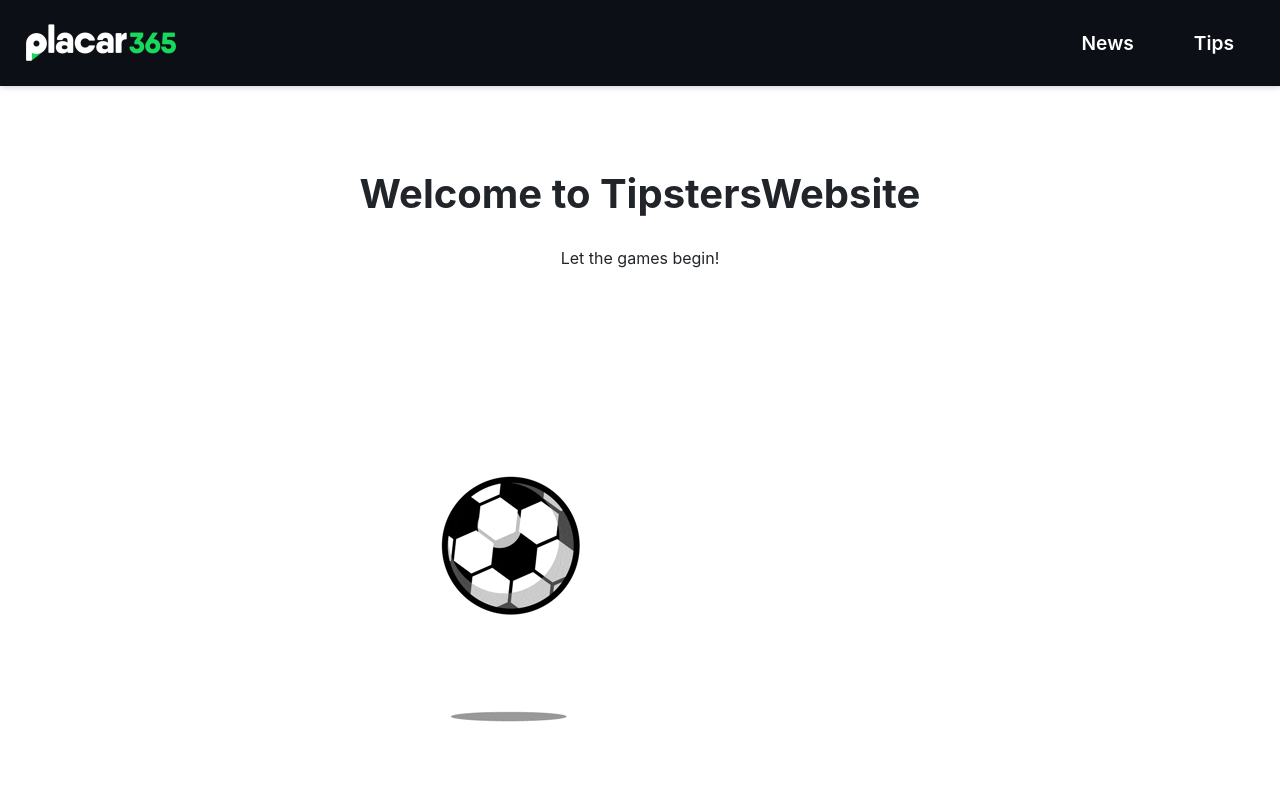
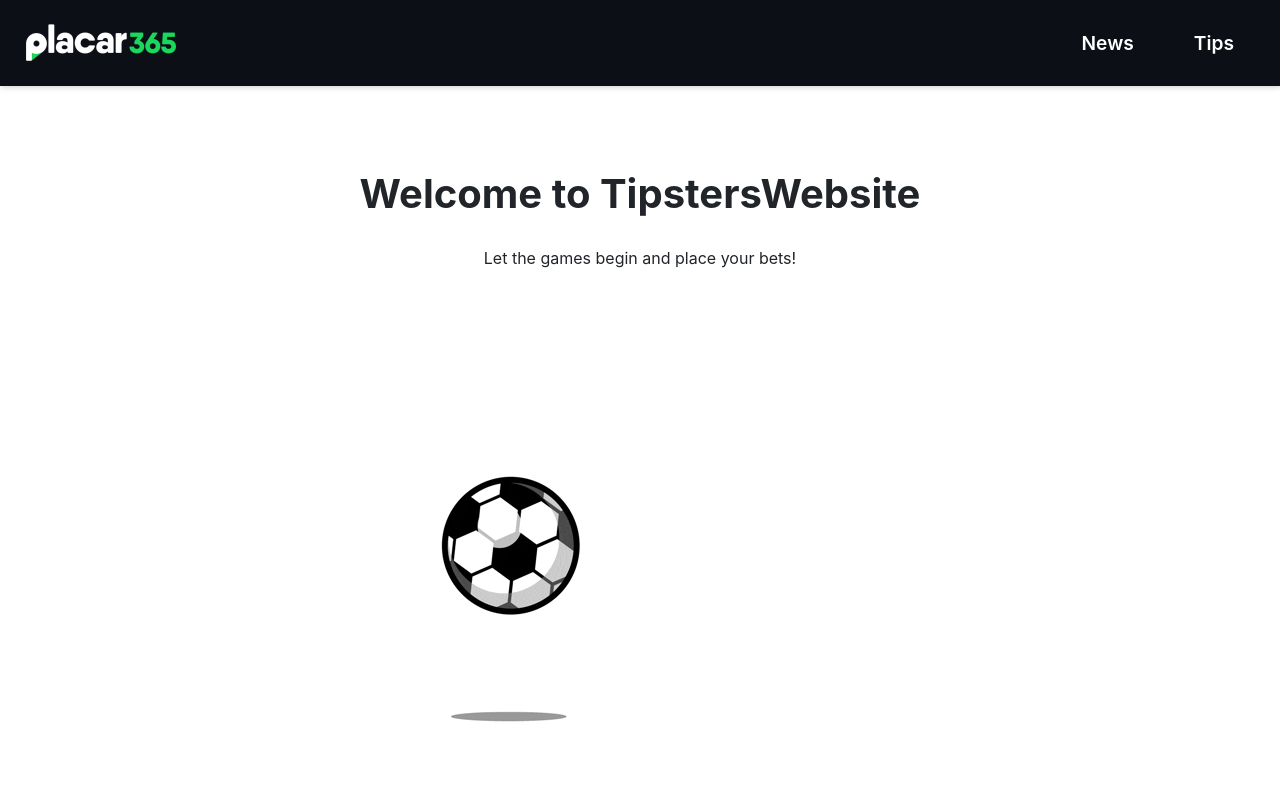
Before and after one commit to bpoupado/tipsters_website, a React (Create React App) app: page / in a window 1280 px wide. Shown: the top 800 px of the page. Built offline with nearby package versions, Linux system fonts and the light colour scheme.

Commit message:
last slogan update

```diff
--- a/src/pages/homepage/homepage.component.jsx
+++ b/src/pages/homepage/homepage.component.jsx
@@ -13,7 +13,7 @@ function Homepage() {
             <div className="row">
                 <div className="col-md-12 text-center">
                     <h1 className="under-construction-title">Welcome to TipstersWebsite</h1>
-                    <p>Let the games begin!</p>
+                    <p>Let the games begin and place your bets!</p>
                 </div>
             </div>
             <div className="row">
```
